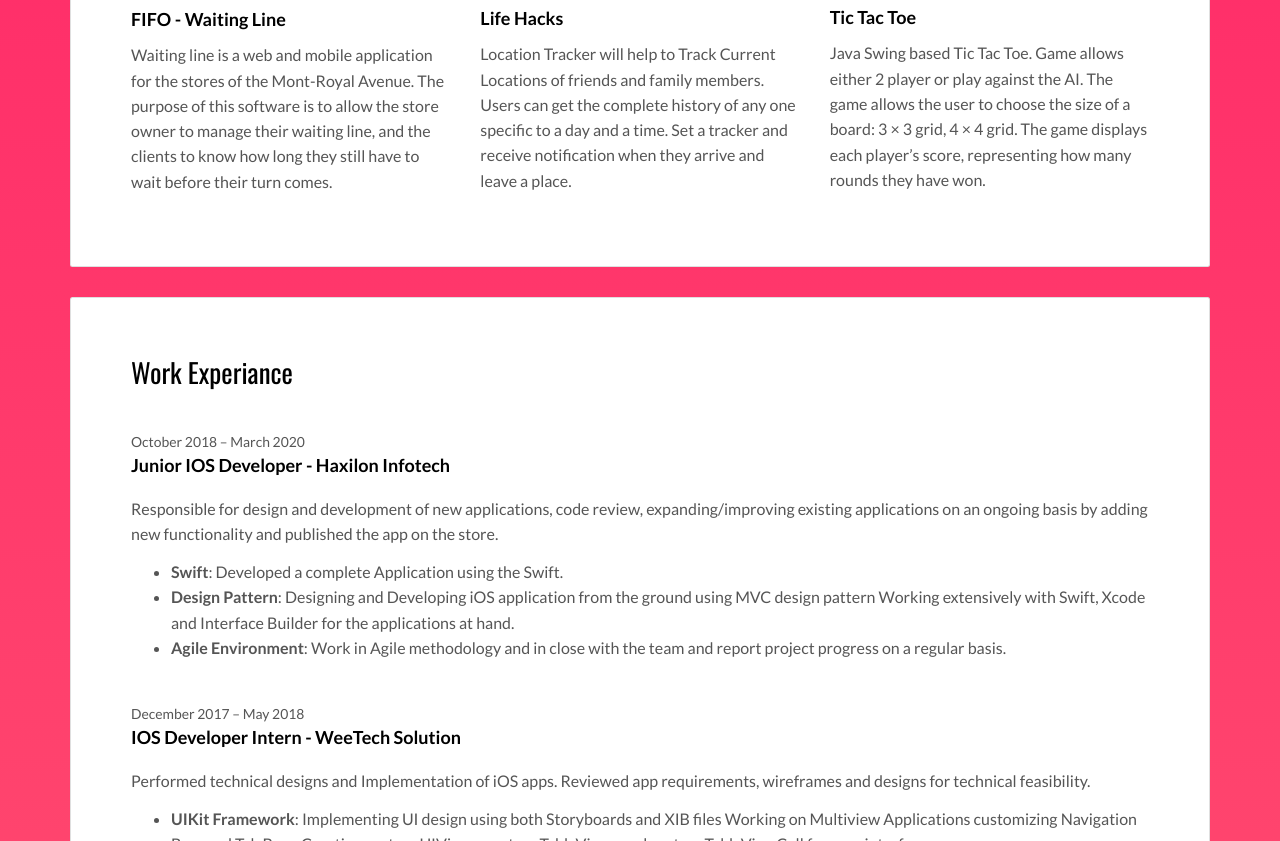
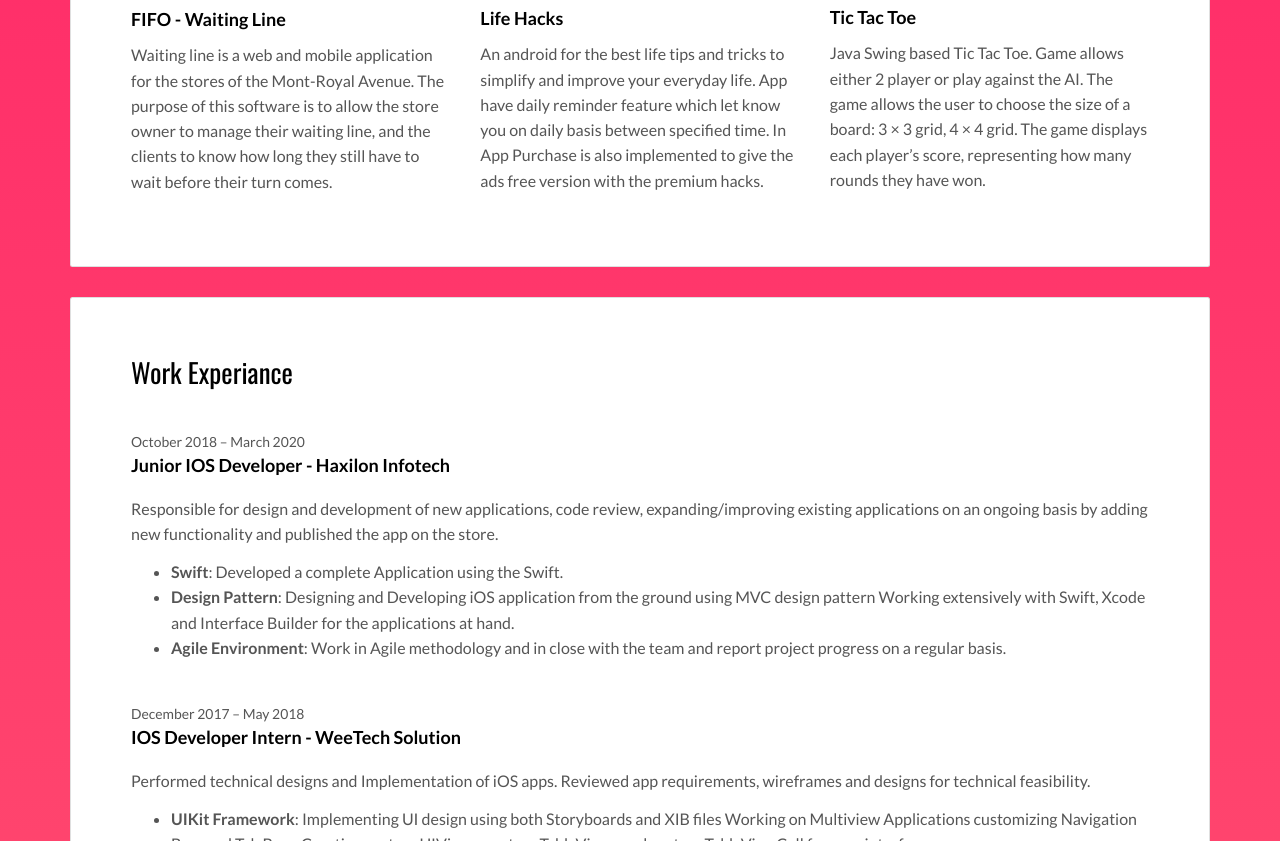
Before and after one commit to PiyushMandaliya/piyushmandaliya.github.io, a plain HTML site: page index.html in a window 1280 px wide. Shown: the part 1969-2810 px from the top of the page. Drawn offline with nearby package versions, Linux system fonts and the light colour scheme.

Commit message:
Project Description Changed

```diff
--- a/index.html
+++ b/index.html
@@ -254,7 +254,7 @@
                     />
                   </a>
                     <h3 class="h5"> <a href="https://play.google.com/store/apps/details?id=com.iMomis.LifeHacksTips">Life Hacks</a></h3>
-                    <p>Location Tracker will help to Track Current Locations of friends and family members. Users can get the complete history of any one specific to a day and a time. Set a tracker and receive notification when they arrive and leave a place.</p>
+                    <p>An android for the best life tips and tricks to simplify and improve your everyday life. App have daily reminder feature which let know you on daily basis between specified time. In App Purchase is also implemented to give the ads free version with the premium hacks.</p>
                   </div>
 
                   <div class="col-md-4">
```
